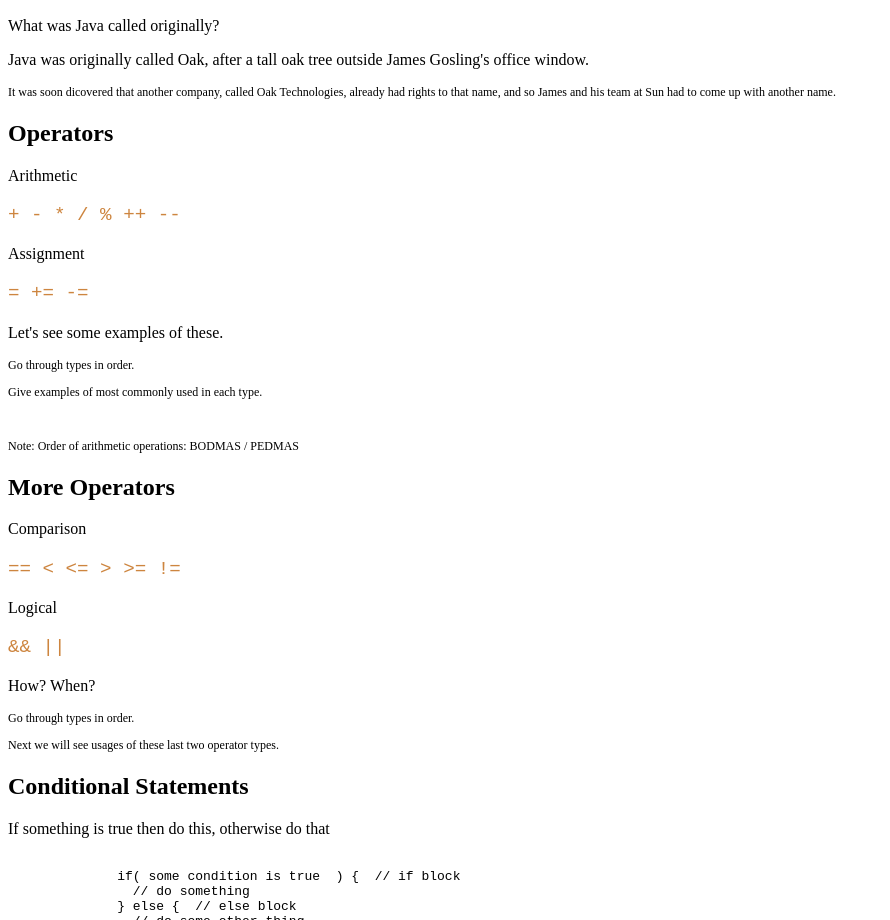
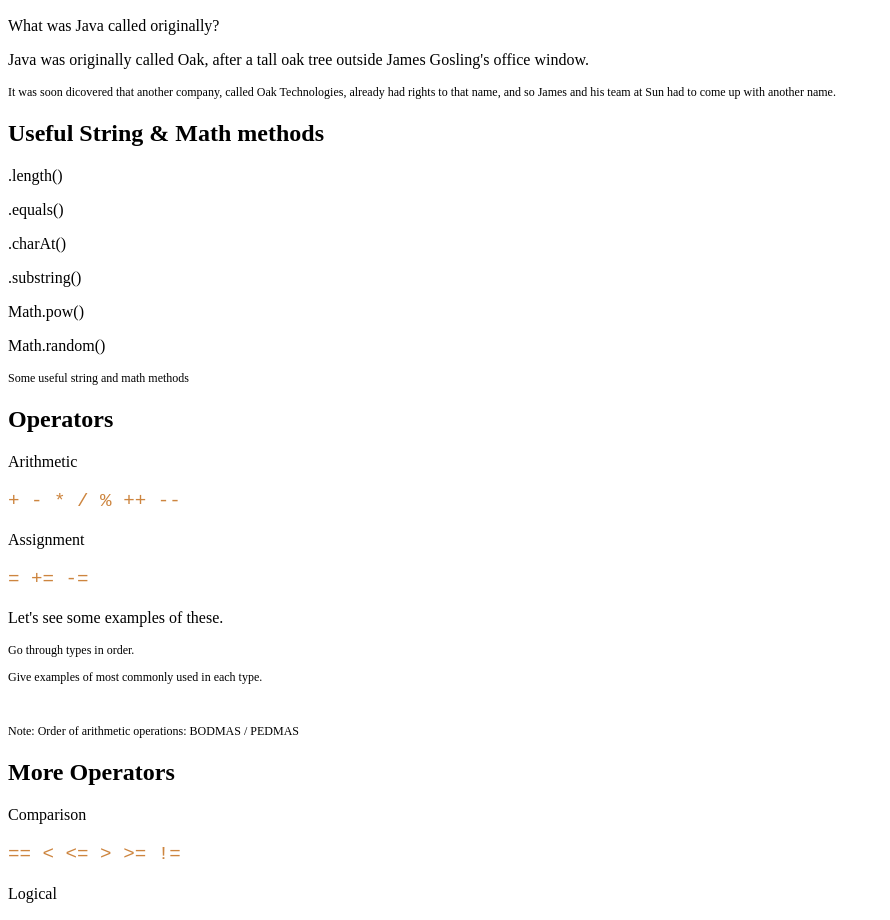
Before and after one commit to lcarbonaro/java-tutorial-peo-mc, a website built with Vite: page index.html in a window 1280 px wide. Shown: the part 6554-7474 px from the top of the page, without its empty margins (0-890 px from the left). Built offline with nearby package versions, Linux system fonts and the light colour scheme; what reveal.js would draw is missing.

Commit message:
Update index.html

```diff
--- a/index.html
+++ b/index.html
@@ -521,6 +521,25 @@
           </aside>
         </section>
 
+         <section class="left">
+          <h2>Useful String &amp; Math methods</h2>
+
+           <p>.length()</p>
+           <p>.equals()</p>
+           <p>.charAt()</p>
+           <p>.substring()</p>
+
+           <p>Math.pow()</p>
+           <p>Math.random()</p>
+
+           <aside class="notes">
+            <p>
+              Some useful string and math methods
+            </p>
+          </aside>
+
+         </section>
+
 
         <section class="left">
           <h2>Operators</h2>
```
